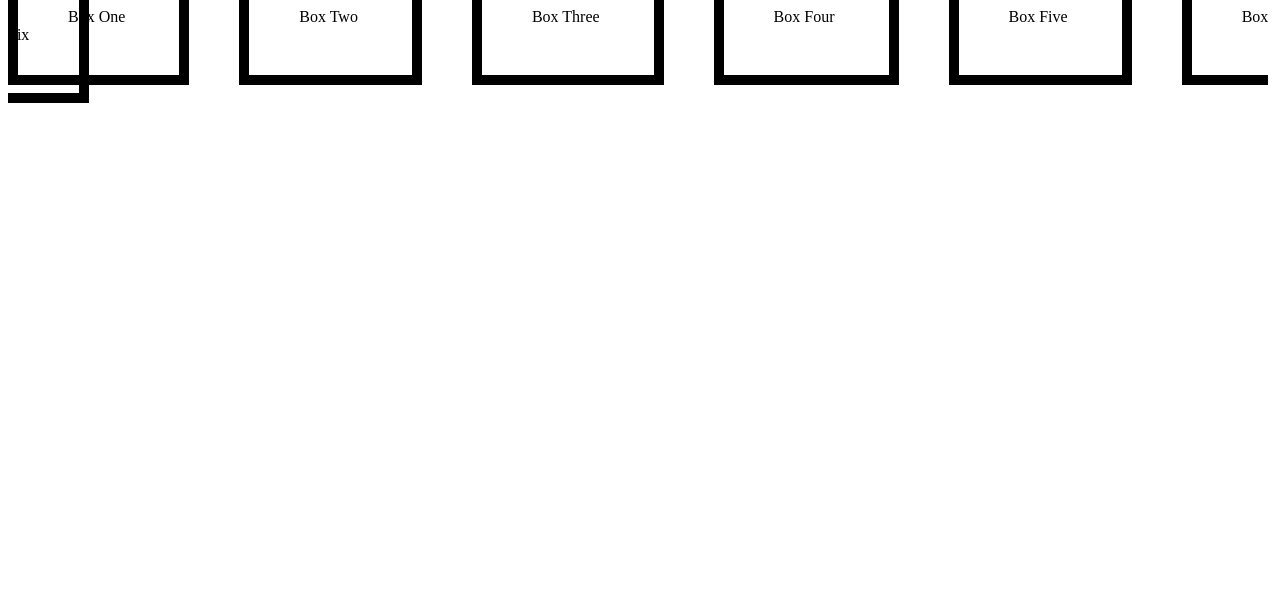
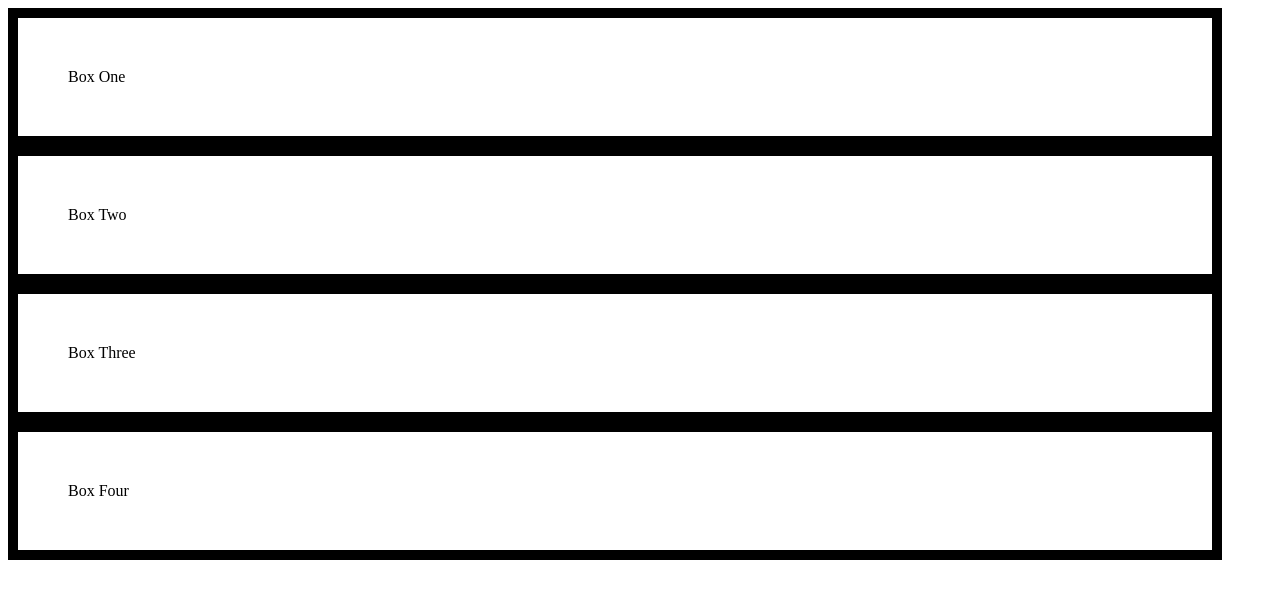
Before and after one commit to jcoffman4/css-boxes, a plain HTML site: page index.html in a window 1280 px wide. Drawn offline with Linux system fonts and the light colour scheme.

Commit message:
Fixed 'dev' classes to proper 'div' classes

```diff
--- a/index.html
+++ b/index.html
@@ -11,29 +11,21 @@
 
 <body>
 
-    <dev class="box-one">
+    <div class="box-one">
         Box One
-    </dev>
+    </div>
 
-    <dev class="box-one">
+    <div class="box-one">
         Box Two
-    </dev>
+    </div>
 
-    <dev class="box-one">
+    <div class="box-one">
         Box Three
-    </dev>
+    </div>
 
-    <dev class="box-one">
+    <div class="box-one">
         Box Four
-    </dev>
-
-    <dev class="box-one">
-        Box Five
-    </dev>
-
-    <dev class="box-one">
-        Box Six
-    </dev>
+    </div>
 
 
 </body>
```
